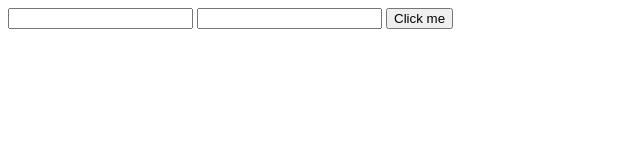
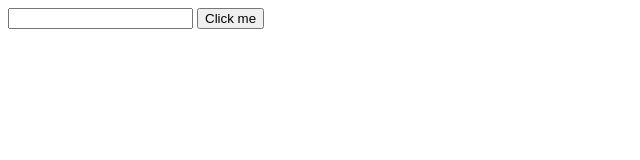
Before and after one commit to Ismayil-13-Aliyev/todolist-front-site, a plain HTML site: page index.html in a window 1280 px wide. Shown: the whole page, without its empty margins (0-640 px from the left). Drawn offline with Linux system fonts and the light colour scheme.

Commit message:
Ya koe cto popravil

```diff
--- a/index.html
+++ b/index.html
@@ -8,10 +8,8 @@
   </head>
   <body>
     <input id="input" type="text"/>
-    <input id="input" type="text">
     <button id="click-me-btn">Click me</button>
     <div id="list"></div>
-
     <script src="index.js"></script>
   </body>
 </html>
```
Also changed, not shown: index.js (line endings or trailing spaces).
